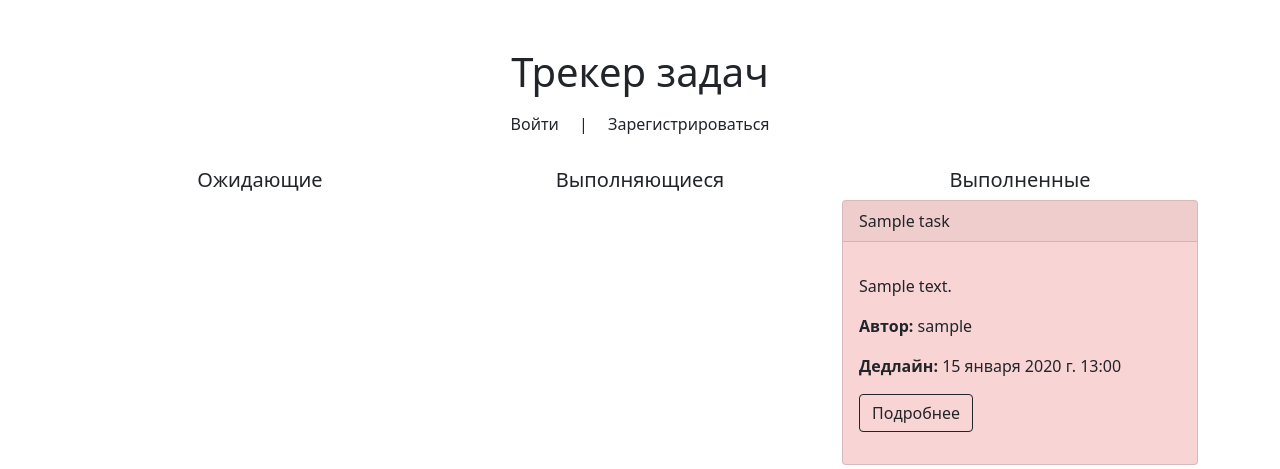
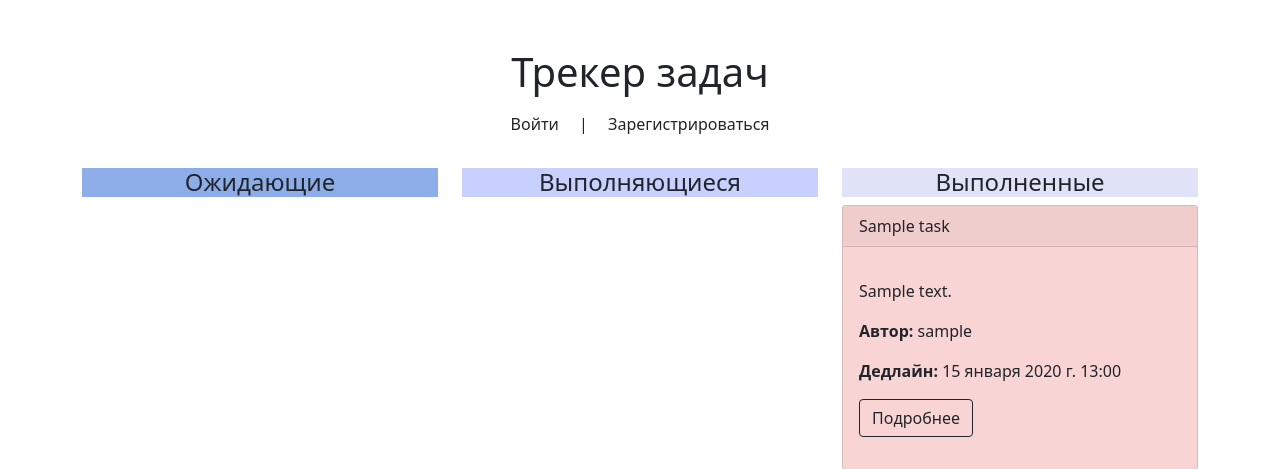
Before and after one commit to trsv-dev/simple_task_tracker, a Django app: page / in a window 1280 px wide. Shown: the top 469 px of the page. Run offline with Django 4.2, Linux system fonts and the light colour scheme; tables that the repository leaves empty hold one stand-in row (values such as "Sample post"); some libraries are stand-ins or nearby versions.

Commit message:
Reworked templates, added task_detail view.

```diff
--- a/backend/templates/tasks/main.html
+++ b/backend/templates/tasks/main.html
@@ -2,7 +2,7 @@
   <div class="container">
     <div class="row">
       <div class="col-md-4">
-        <h5 class="card-title text-center">Ожидающие</h5>
+        <h4 class="card-title text-center" style='background-color: #8dade8;'>Ожидающие</h4>
           {% for task in tasks %}
             {% if not task.is_done and task.status == "Ожидает выполнения" %}
                 {% include 'tasks/tasks.html' %}
@@ -11,7 +11,7 @@
       </div>
 
       <div class="col-md-4">
-        <h5 class="card-title text-center">Выполняющиеся</h5>
+        <h4 class="card-title text-center" style='background-color: #c8d0ff;'>Выполняющиеся</h4>
         {% for task in tasks %}
           {% if not task.is_done and task.status == "В процессе выполнения" %}
               {% include 'tasks/tasks.html' %}
@@ -20,7 +20,7 @@
       </div>
 
       <div class="col-md-4">
-        <h5 class="card-title text-center">Выполненные</h5>
+        <h4 class="card-title text-center" style='background-color: #e0e3f8;'>Выполненные</h4>
         {% for task in tasks %}
           {% if task.is_done or task.status == 'Выполнено' %}
               {% include 'tasks/tasks.html' %}
--- a/backend/templates/tasks/short_detail.html
+++ b/backend/templates/tasks/short_detail.html
@@ -1,4 +1,4 @@
-<p>{{ task.description|truncatechars:100 }}</p>
+<p>{{ task.description|truncatechars:40 }}</p>
 <p><b>Автор:</b> {{ task.author }}</p>
 <p><b>Дедлайн:</b> {{ task.deadline }}</p>
 <a href="{% url 'tracker:detail' pk=task.id %}" class="btn btn-outline-dark">Подробнее</a>
```
